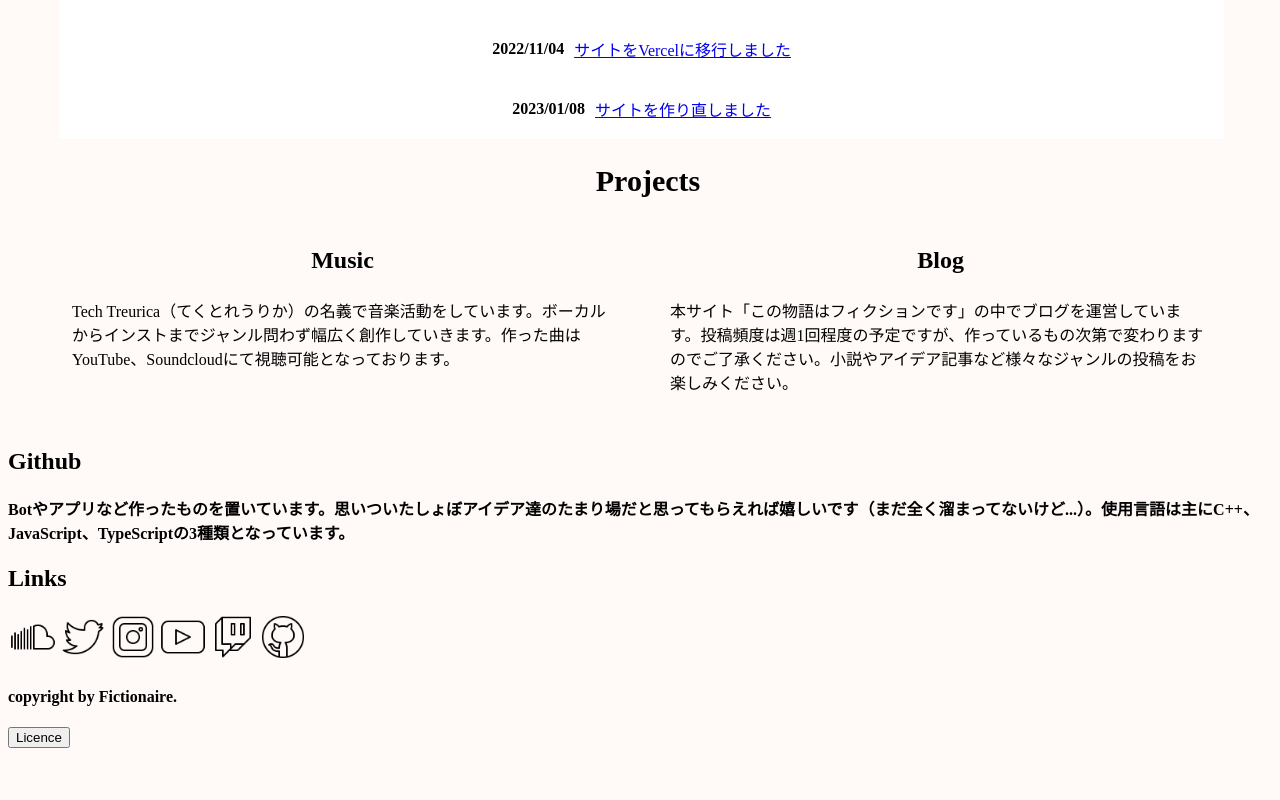
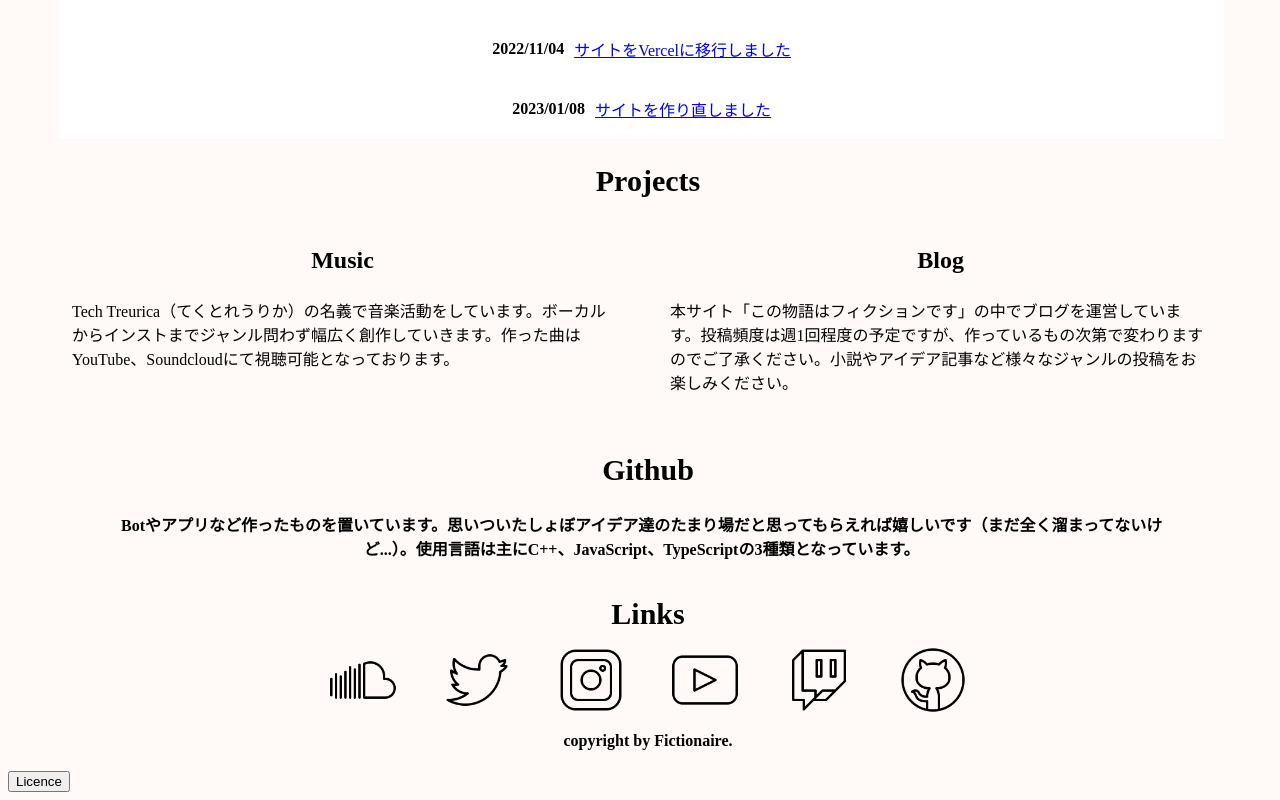
Before and after one commit to Reprereer/nextjs_site, a Next.js app: page / in a window 1280 px wide. Shown: the part 403-1203 px from the top of the page. Before the commit the page ends 1159 px from the top, so only its background shows below. Built offline with nearby package versions, Linux system fonts and the light colour scheme.

Commit message:
Styled-componentsによるレスポンシブの実装

```diff
--- a/components/footer.jsx
+++ b/components/footer.jsx
@@ -1,13 +1,21 @@
 import ModalMenu from './modal'
-
+import styled from 'styled-components'
 //画面下部。コピーライトやライセンス表示ボタンを置く
 const Footer = () => {
     return (
         <footer>
-            <h4>copyright by Fictionaire.</h4>
+            <StyledFooter>copyright by Fictionaire.</StyledFooter>
         <ModalMenu />
         </footer>
     )
 }
 
 export default Footer
+
+export const StyledFooter = styled.h4`
+    ${({ theme }) => theme.breakpoint.media.base`
+        color: ${theme.colors.black};
+        text-align: center;
+        font-size: ${theme.fonts.size.base};
+    `}
+`
--- a/components/github.jsx
+++ b/components/github.jsx
@@ -1,13 +1,43 @@
+import styled from 'styled-components'
 //githubがあるって書いてあるだけ
 const Githubs = () => {
     return (
         <section>
             <div>
-                <h2>Github</h2>
-                <h4>Botやアプリなど作ったものを置いています。思いついたしょぼアイデア達のたまり場だと思ってもらえれば嬉しいです（まだ全く溜まってないけど...）。使用言語は主にC++、JavaScript、TypeScriptの3種類となっています。</h4>
+                <StyledHeadline>Github</StyledHeadline>
+                <StyledText>Botやアプリなど作ったものを置いています。思いついたしょぼアイデア達のたまり場だと思ってもらえれば嬉しいです（まだ全く溜まってないけど...）。使用言語は主にC++、JavaScript、TypeScriptの3種類となっています。</StyledText>
             </div>
         </section>
     )
 }
 
 export default Githubs;
+
+export const StyledHeadline = styled.h2`
+    ${({ theme }) => theme.breakpoint.media.base`
+        color: ${theme.colors.black};
+        text-align: center;
+        font-size: ${theme.fonts.size.xl};
+    `}
+    ${({theme}) => theme.breakpoint.media.md`
+        font-size: ${theme.fonts.size.xl2};
+    `}
+    ${({theme}) => theme.breakpoint.media.lg`
+        font-size: ${theme.fonts.size.xl3};
+    `}
+    ${({theme}) => theme.breakpoint.media.xl`
+        font-size: ${theme.fonts.size.xl3};
+    `}
+`
+
+export const StyledText = styled.h4`
+    ${({ theme }) => theme.breakpoint.media.base`
+        color: ${theme.colors.black};
+        text-align: center;
+        font-size: ${theme.fonts.size.base};
+        overflow-wrap: break-word;
+        padding-bottom: 1%;
+        padding-left: 7%;
+        padding-right: 8%;
+    `}
+`
--- a/components/links.jsx
+++ b/components/links.jsx
@@ -1,20 +1,83 @@
 import Image from 'next/image'
-
+import styled from 'styled-components'
+import Link from 'next/link'
 //アイコン押したらリンクに飛ぶ
 const Links = () => {
     return (
         <section>
-                <h2>Links</h2>
-                <p>
-				<a href="https://soundcloud.com/tech_treurica" target="_blank" rel="noopener noreferrer"><Image src="/assets/icons/icon_soundcloud.png" width="50" height="50" alt="soundcloud" /></a>
-				<a href="https://twitter.com/reprereer" target="_blank" rel="noopener noreferrer"><Image src="/assets/icons/icon_twitter.png" width="50" height="50" alt="Twitter" /></a>
-				<a href="https://instagram.com" target="_blank" rel="noopener noreferrer"><Image src="/assets/icons/icon_instagram.png" width="50" height="50" alt="Instagram" /></a>
-				<a href="https://youtube.com" target="_blank" rel="noopener noreferrer"><Image src="/assets/icons/icon_youtube.png" width="50" height="50" alt="YouTube" /></a>
-                <a href="https://twitch.tv" target="_blank" rel="noopener noreferrer"><Image src="/assets/icons/icon_twitch.png" width="50" height="50" alt="Twitch" /></a>
-                <a href="https://github.com/reprereer" target="_blank" rel="noopener noreferrer"><Image src="/assets/icons/icon_github.png" width="50" height="50" alt="github" /></a>
-		</p>
+                <StyledHeadline>Links</StyledHeadline>
+                <StyledLinker>
+				<Link href="https://soundcloud.com/tech_treurica" target="_blank" rel="noopener noreferrer"><StyledNextImage src="/assets/icons/icon_soundcloud.png" width="50" height="50" alt="soundcloud" /></Link>
+				<Link href="https://twitter.com/reprereer" target="_blank" rel="noopener noreferrer"><StyledNextImage src="/assets/icons/icon_twitter.png" width="50" height="50" alt="Twitter" /></Link>
+				<Link href="https://instagram.com" target="_blank" rel="noopener noreferrer"><StyledNextImage src="/assets/icons/icon_instagram.png" width="50" height="50" alt="Instagram" /></Link>
+				<Link href="https://youtube.com" target="_blank" rel="noopener noreferrer"><StyledNextImage src="/assets/icons/icon_youtube.png" width="50" height="50" alt="YouTube" /></Link>
+                <Link href="https://twitch.tv" target="_blank" rel="noopener noreferrer"><StyledNextImage src="/assets/icons/icon_twitch.png" width="50" height="50" alt="Twitch" /></Link>
+                <Link href="https://github.com/reprereer" target="_blank" rel="noopener noreferrer"><StyledNextImage src="/assets/icons/icon_github.png" width="50" height="50" alt="github" /></Link>
+		</StyledLinker>
             </section>
     )
 }
 
 export default Links
+
+export const StyledHeadline = styled.h2`
+    ${({ theme }) => theme.breakpoint.media.base`
+        color: ${theme.colors.black};
+        text-align: center;
+        font-size: ${theme.fonts.size.xl};
+    `}
+    ${({theme}) => theme.breakpoint.media.md`
+        font-size: ${theme.fonts.size.xl2};
+    `}
+    ${({theme}) => theme.breakpoint.media.lg`
+        font-size: ${theme.fonts.size.xl3};
+    `}
+    ${({theme}) => theme.breakpoint.media.xl`
+        font-size: ${theme.fonts.size.xl3};
+    `}
+`
+export const StyledLinker = styled.div`
+    ${({ theme }) => theme.breakpoint.media.base`
+        display: flex;
+        color:${theme.colors.black};
+        align-items:center;
+        flex-direction: column;
+        column-gap: 5%;
+        row-gap: 5%;
+    `}
+    ${({ theme }) => theme.breakpoint.media.md`
+        flex-direction: row;
+        align-items: center;
+        justify-content: center;
+        gap: 5%;
+    `}
+`
+export const StyledImage = styled.div`
+    ${({ theme }) => theme.breakpoint.media.base`
+    `}
+    ${({ theme }) => theme.breakpoint.media.ss`
+        transform: scale(1.25)
+    `}
+    ${({ theme }) => theme.breakpoint.media.md`
+        transform: scale(1.25)
+    `}
+    ${({ theme }) => theme.breakpoint.media.lg`
+        transform: scale(1.375)
+    `}
+    ${({ theme }) => theme.breakpoint.media.xl`
+        transform: scale(1.5)
+    `}
+`
+
+export const StyledNextImage = ({src, alt, width, height})=>{
+    return(
+        <StyledImage>
+            <Image
+                src={src}
+                alt={alt}
+                width={width}
+                height={height}
+            />
+        </StyledImage>
+    )
+}
```
